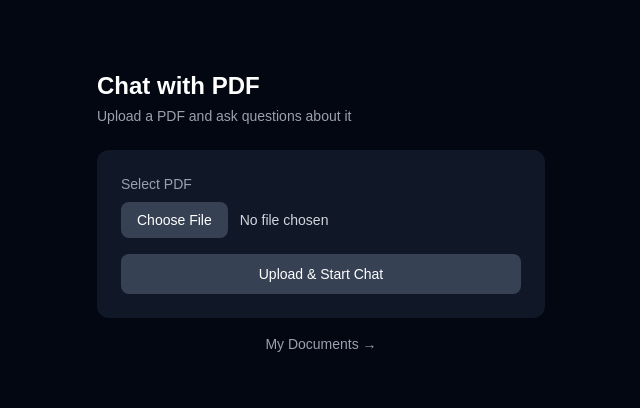
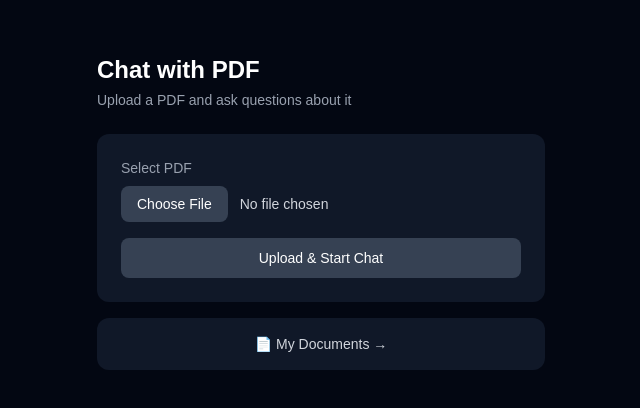
Before and after one commit to KeshavAjagaonkar/chat-with-pdf, a Next.js app in the folder frontend/: page / in a window 1280 px wide. Shown: the part 188-596 px from the top of the page, without its empty margins (319-959 px from the left). Built offline with nearby package versions, Linux system fonts and the light colour scheme; no server answers.

Commit message:
implement PDF file upload UI with size and type validation

```diff
--- a/frontend/app/page.tsx
+++ b/frontend/app/page.tsx
@@ -127,9 +127,9 @@ export default function Home() {
 
         <a
           href="/documents"
-          className="text-sm text-gray-400 hover:text-white transition text-center"
+          className="bg-gray-900 rounded-xl p-4 text-sm text-gray-300 hover:text-white hover:bg-gray-800 transition text-center flex items-center justify-center gap-2"
         >
-          My Documents →
+          📄 My Documents →
         </a>
 
       </div>
```
